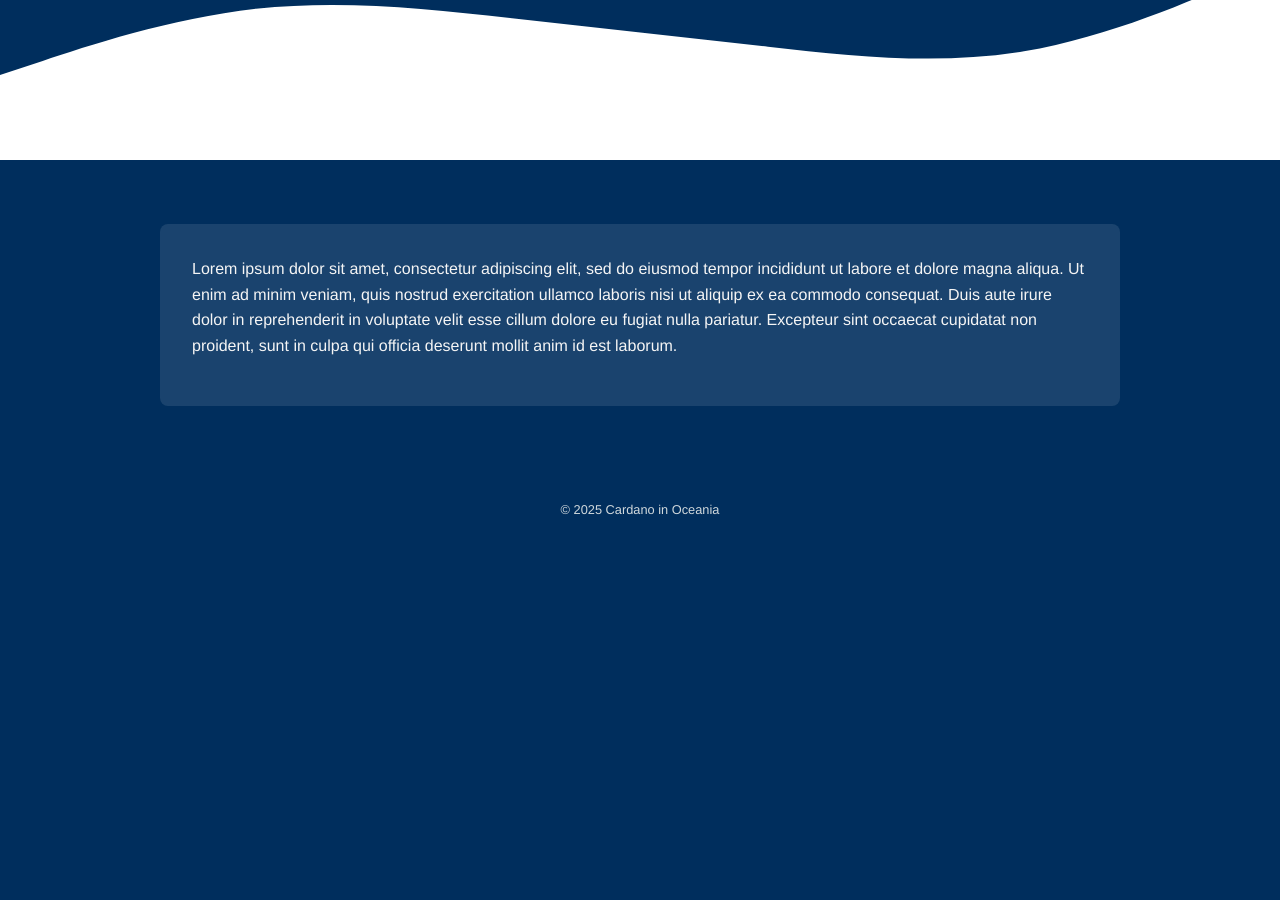
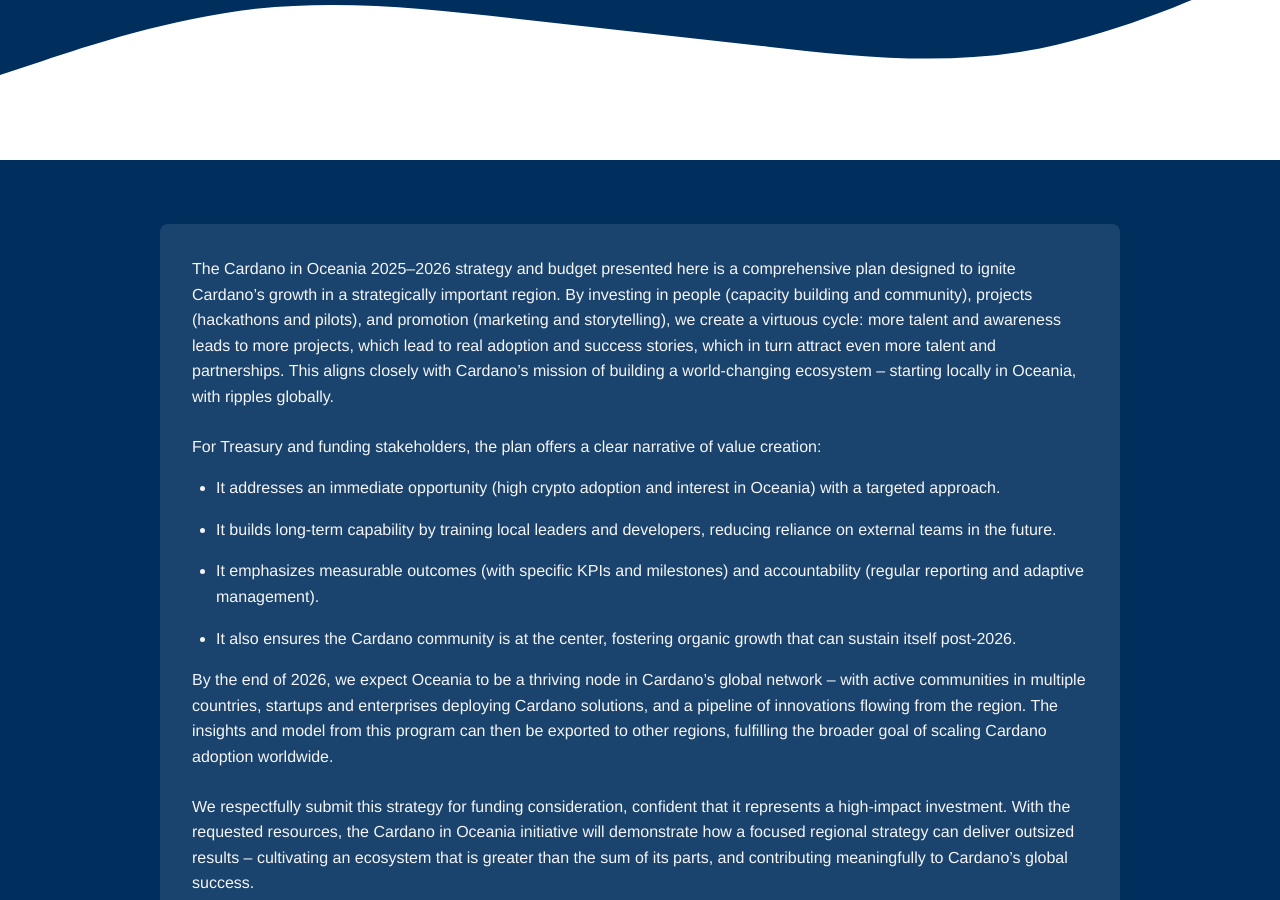
Before and after one commit to cardano-in-oceania/cardano-in-oceania.github.io, a Jekyll site: the page built from index.md, in a window 1280 px wide and 900 px high, scrolled down 667 px. Built offline with Jekyll 4.4.1, drawn with Linux system fonts in a browser that asks for light colours; before the commit the page ends 1216 px from its top, so only the background shows below that.

Commit message:
Slight content tweaks

```diff
--- a/index.md
+++ b/index.md
@@ -3,4 +3,18 @@
 title: Home
 permalink: /
 ---
-Lorem ipsum dolor sit amet, consectetur adipiscing elit, sed do eiusmod tempor incididunt ut labore et dolore magna aliqua. Ut enim ad minim veniam, quis nostrud exercitation ullamco laboris nisi ut aliquip ex ea commodo consequat. Duis aute irure dolor in reprehenderit in voluptate velit esse cillum dolore eu fugiat nulla pariatur. Excepteur sint occaecat cupidatat non proident, sunt in culpa qui officia deserunt mollit anim id est laborum.
+The Cardano in Oceania 2025–2026 strategy and budget presented here is a comprehensive plan designed to ignite Cardano’s growth in a strategically important region. By investing in people (capacity building and community), projects (hackathons and pilots), and promotion (marketing and storytelling), we create a virtuous cycle: more talent and awareness leads to more projects, which lead to real adoption and success stories, which in turn attract even more talent and partnerships. This aligns closely with Cardano’s mission of building a world-changing ecosystem – starting locally in Oceania, with ripples globally.
+
+For Treasury and funding stakeholders, the plan offers a clear narrative of value creation:
+
+- It addresses an immediate opportunity (high crypto adoption and interest in Oceania) with a targeted approach.
+
+- It builds long-term capability by training local leaders and developers, reducing reliance on external teams in the future.
+
+- It emphasizes measurable outcomes (with specific KPIs and milestones) and accountability (regular reporting and adaptive management).
+
+- It also ensures the Cardano community is at the center, fostering organic growth that can sustain itself post-2026.
+
+By the end of 2026, we expect Oceania to be a thriving node in Cardano’s global network – with active communities in multiple countries, startups and enterprises deploying Cardano solutions, and a pipeline of innovations flowing from the region. The insights and model from this program can then be exported to other regions, fulfilling the broader goal of scaling Cardano adoption worldwide.
+
+We respectfully submit this strategy for funding consideration, confident that it represents a high-impact investment. With the requested resources, the Cardano in Oceania initiative will demonstrate how a focused regional strategy can deliver outsized results – cultivating an ecosystem that is greater than the sum of its parts, and contributing meaningfully to Cardano’s global success.
```
Also changed, not shown: pages/how.md (+1 -1 lines), pages/what.md (+9 -7 lines).
